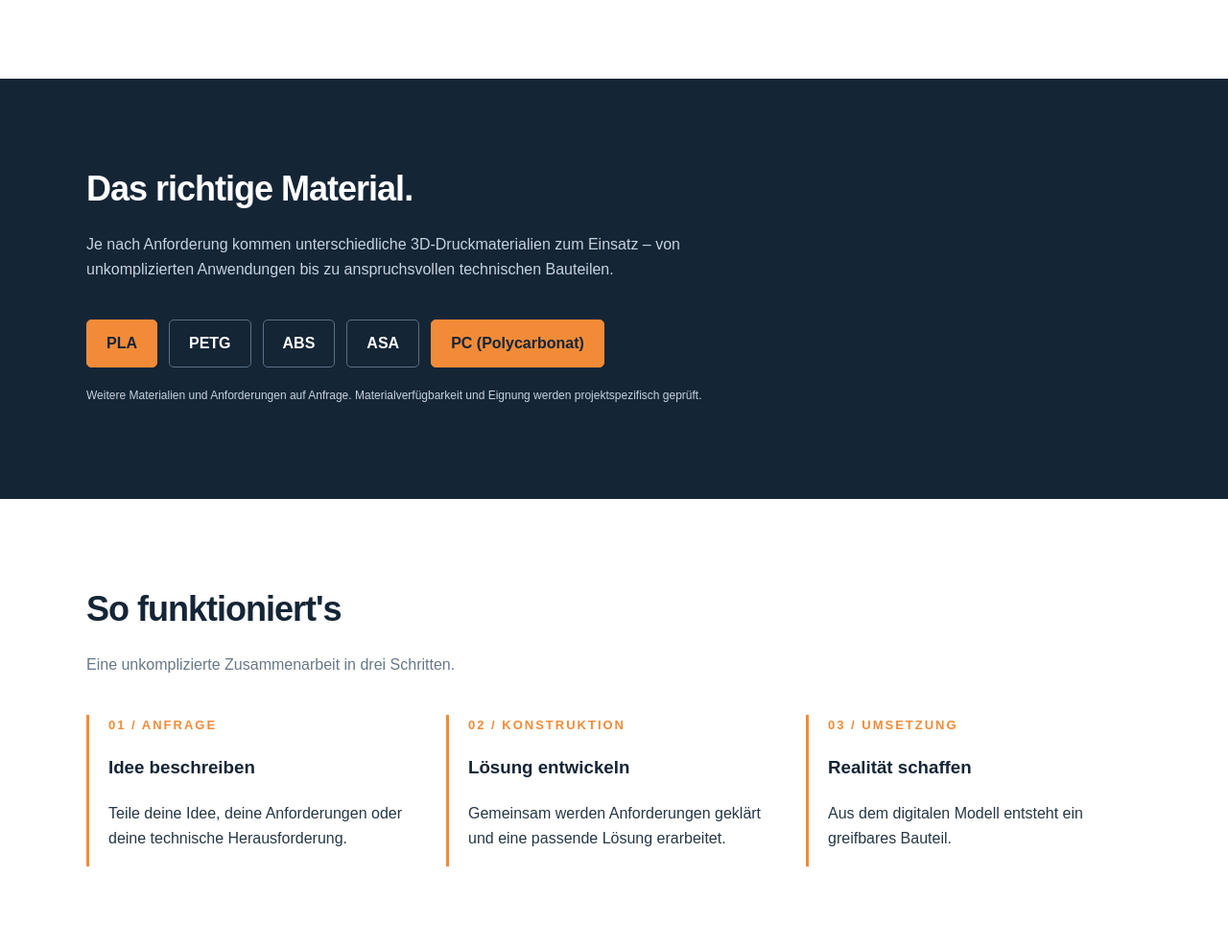
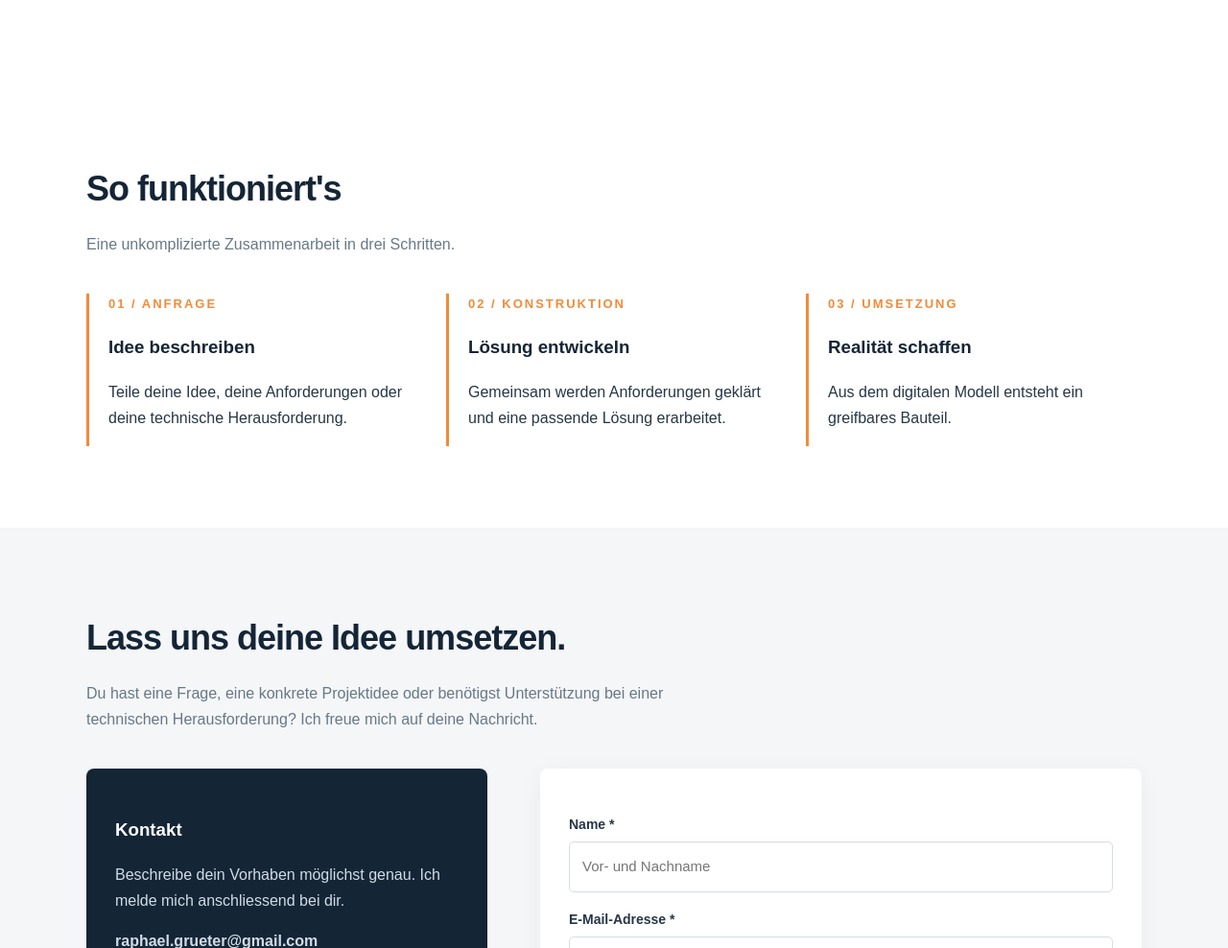
Before and after one commit to Wellendeller/vonkuhzuq, a plain HTML site: page index.html in a window 1280 px wide. Shown: the part 1411-2399 px from the top of the page at 96% size. Drawn offline with Linux system fonts and the light colour scheme.

Commit message:
Revise title, description, and content structure
Updated the website's title and description for clarity and branding. Removed the materials section and adjusted various text elements.

```diff
--- a/index.html
+++ b/index.html
@@ -1,12 +1,11 @@
-
 <!DOCTYPE html>
 <html lang="de">
 <head>
   <meta charset="UTF-8">
   <meta name="viewport" content="width=device-width, initial-scale=1.0">
-  <meta name="description" content="von Kuh zu Q – CAD-Konstruktion und 3D-Druck. Von der ersten Idee zum fertigen Bauteil.">
+  <meta name="description" content="von Kuh zu Q – Engineering Lab">
   <meta name="theme-color" content="#142536">
-  <title>von Kuh zu Q | CAD & 3D-Druck</title>
+  <title>von Kuh zu Q</title>
   <link rel="icon" type="image/svg+xml" href="/egg.png">
 
   <style>
@@ -173,34 +172,6 @@
 
     .service p { color: var(--muted); margin: 0; }
 
-    .materials {
-      background: var(--navy);
-      color: white;
-    }
-
-    .materials .section-title { color: white; }
-
-    .materials .intro { color: #c6d3de; }
-
-    .material-list {
-      display: flex;
-      flex-wrap: wrap;
-      gap: 12px;
-    }
-
-    .material {
-      border: 1px solid #597185;
-      border-radius: 5px;
-      padding: 11px 20px;
-      font-weight: bold;
-    }
-
-    .material.highlight {
-      background: var(--orange);
-      color: var(--navy);
-      border-color: var(--orange);
-    }
-
     .process {
       display: grid;
       grid-template-columns: repeat(3, 1fr);
@@ -332,7 +303,6 @@
       <div class="logo">von Kuh zu <span>Q</span></div>
       <div>
         <a href="#leistungen">Leistungen</a>
-        <a href="#materialien">Materialien</a>
         <a href="#kontakt">Kontakt</a>
       </div>
     </nav>
@@ -343,12 +313,11 @@
 
   <div class="hero">
     <div class="container hero-content">
-      <div class="eyebrow">Engineering Lab</div>
-      <h1>von der Idee<br>zum <span>Produkt</span></h1>
+      <div class="eyebrow">Chäsimatt Rotkreuz</div>
+      <h1>Engineering<br> <span>Lab</span></h1>
       <p>
-        Du hast ein Problem und bist auf der Suche nach einer Lösung?
-        Hier bist du richtig.
-        Ich verwandle dein Problem in ein Produkt.
+        von der Idee zum Produkt<br>
+        Raphael Grüter, MsC ETH
       </p>
       <a class="button" href="#kontakt">Projekt anfragen →</a>
     </div>
@@ -359,7 +328,7 @@
       <h2 class="section-title">Was ich anbiete</h2>
       <p class="intro">
         Von der ersten Idee bis zum fertigen Objekt:
-        Ich - Raphael Grüter, MSc ETH in Mechanical Engineering - unterstütze Dich bei der Entwicklung und
+        Ich bin Einzelunternehmer in der Startphase und unterstütze Dich bei der Entwicklung und
         Umsetzung individueller Produkte und Lösungen.
       </p>
 
@@ -371,7 +340,7 @@
           <p>
             Entwicklung und Konstruktion individueller
             3D-Modelle. Von einfachen Geometrien bis
-            zu komplexen technischen Bauteilen.
+            zu komplexen technischen Gruppen
           </p>
         </div>
 
@@ -381,7 +350,7 @@
           <p>
             Umsetzung digitaler Konstruktionen in
             reale Bauteile. Individuelle Fertigung
-            für Prototypen, Ersatzteile und Projekte.
+            für Prototypen, Ersatzteile und Projekte
           </p>
         </div>
 
@@ -391,7 +360,7 @@
           <p>
             Unterstützung bei technischen
             Herausforderungen und der Entwicklung
-            massgeschneiderter Komponenten.
+            massgeschneiderter Komponenten
           </p>
         </div>
 
@@ -401,36 +370,11 @@
           <p>
             Ideen greifbar machen: Konstruktion,
             Anpassung und Herstellung erster
-            Prototypen.
+            Prototypen
           </p>
         </div>
 
       </div>
-    </div>
-  </section>
-
-  <section class="materials" id="materialien">
-    <div class="container">
-      <h2 class="section-title">Das richtige Material.</h2>
-      <p class="intro">
-        Je nach Anforderung kommen unterschiedliche
-        3D-Druckmaterialien zum Einsatz – von
-        unkomplizierten Anwendungen bis zu
-        anspruchsvollen technischen Bauteilen.
-      </p>
-
-      <div class="material-list">
-        <div class="material highlight">PLA</div>
-        <div class="material">PETG</div>
-        <div class="material">ABS</div>
-        <div class="material">ASA</div>
-        <div class="material highlight">PC (Polycarbonat)</div>
-      </div>
-      <p class="small-note" style="color:#c6d3de; margin-top:20px">
-        Weitere Materialien und Anforderungen auf Anfrage.
-        Materialverfügbarkeit und Eignung werden
-        projektspezifisch geprüft.
-      </p>
     </div>
   </section>
 
```
